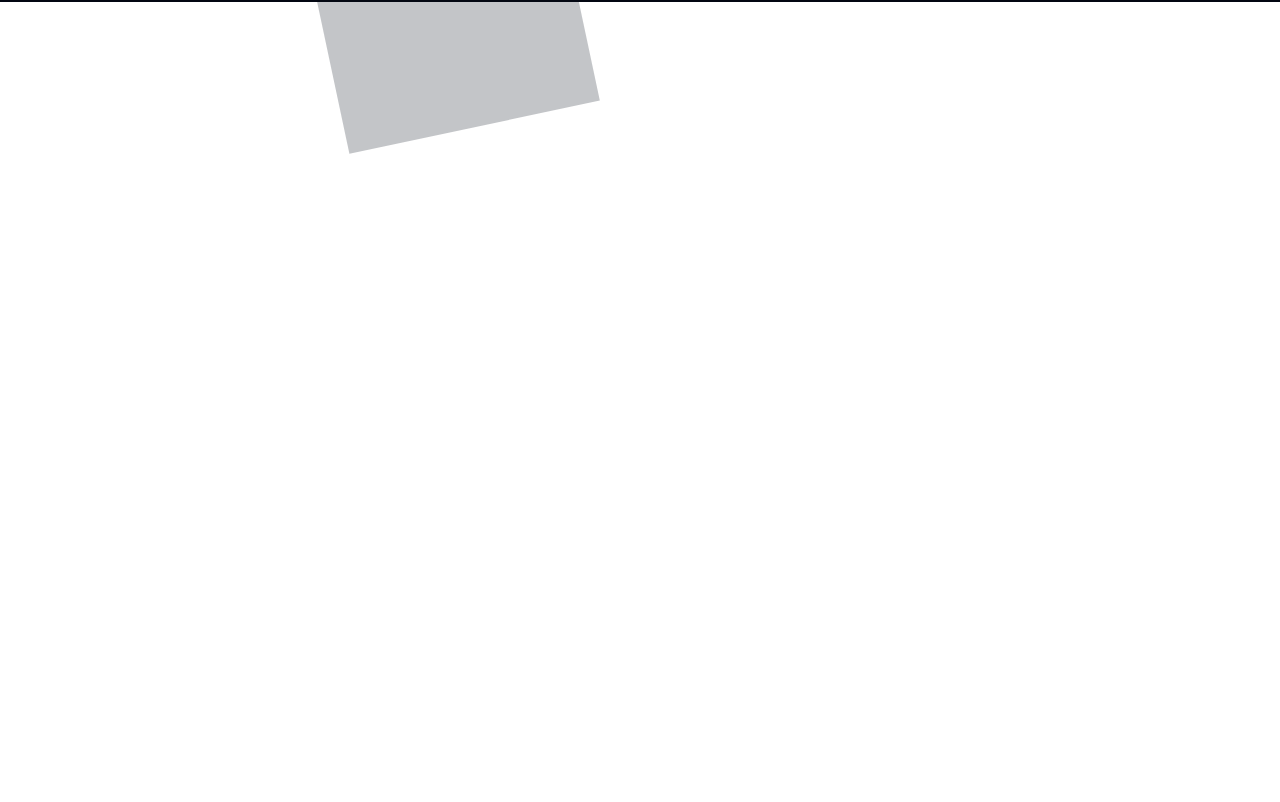
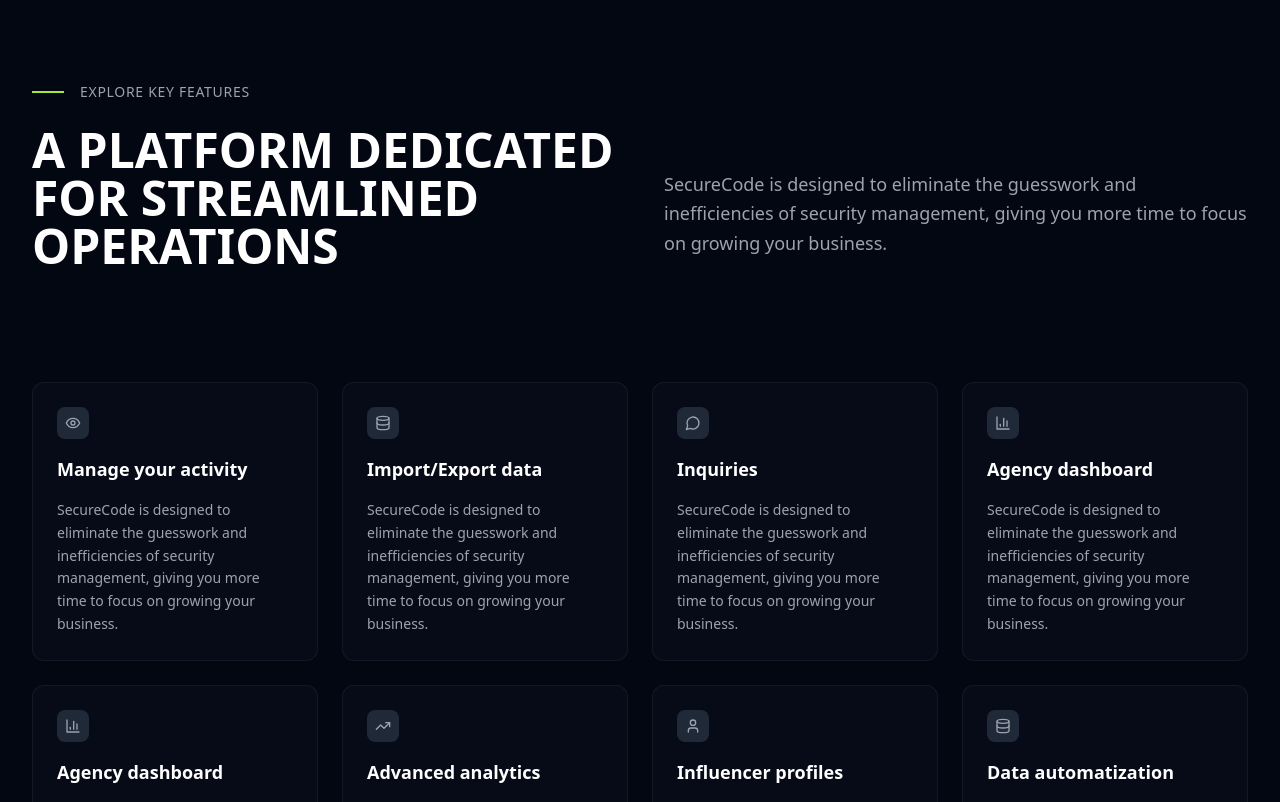
Before and after one commit to shahzada-shah/raijin-guard, a React (Vite) app: page / in a window 1280 px wide. Shown: the part 1598-2400 px from the top of the page. Before the commit the page ends 1752 px from the top, so only its background shows below. Built offline with nearby package versions, Linux system fonts and the light colour scheme.

Commit message:
Create Features section with header and feature grid

```diff
--- a/src/App.tsx
+++ b/src/App.tsx
@@ -3,6 +3,7 @@ import Navigation from './components/Navigation';
 import HeroSection from './components/HeroSection';
 import AdvantagesSection from './components/AdvantagesSection';
 import CoreBenefitsSection from './components/CoreBenefitsSection';
+import FeaturesSection from './components/FeaturesSection';
 
 function App() {
   const [activeNav, setActiveNav] = useState('SECURITY');
@@ -20,6 +21,7 @@ function App() {
       <Navigation activeNav={activeNav} setActiveNav={setActiveNav} />
       <HeroSection />
       <CoreBenefitsSection />
+      <FeaturesSection />
     </div>
   );
 }
--- /dev/null
+++ b/src/components/FeaturesSection.tsx
@@ -0,0 +1,120 @@
+import React from 'react';
+import { Eye, Database, MessageCircle, BarChart3, User, TrendingUp } from 'lucide-react';
+
+export default function FeaturesSection() {
+  const features = [
+    {
+      icon: Eye,
+      title: "Manage your activity",
+      description: "SecureCode is designed to eliminate the guesswork and inefficiencies of security management, giving you more time to focus on growing your business."
+    },
+    {
+      icon: Database,
+      title: "Import/Export data",
+      description: "SecureCode is designed to eliminate the guesswork and inefficiencies of security management, giving you more time to focus on growing your business."
+    },
+    {
+      icon: MessageCircle,
+      title: "Inquiries",
+      description: "SecureCode is designed to eliminate the guesswork and inefficiencies of security management, giving you more time to focus on growing your business."
+    },
+    {
+      icon: BarChart3,
+      title: "Agency dashboard",
+      description: "SecureCode is designed to eliminate the guesswork and inefficiencies of security management, giving you more time to focus on growing your business."
+    },
+    {
+      icon: BarChart3,
+      title: "Agency dashboard",
+      description: "SecureCode is designed to eliminate the guesswork and inefficiencies of security management, giving you more time to focus on growing your business."
+    },
+    {
+      icon: TrendingUp,
+      title: "Advanced analytics",
+      description: "SecureCode is designed to eliminate the guesswork and inefficiencies of security management, giving you more time to focus on growing your business."
+    },
+    {
+      icon: User,
+      title: "Influencer profiles",
+      description: "SecureCode is designed to eliminate the guesswork and inefficiencies of security management, giving you more time to focus on growing your business."
+    },
+    {
+      icon: Database,
+      title: "Data automatization",
+      description: "SecureCode is designed to eliminate the guesswork and inefficiencies of security management, giving you more time to focus on growing your business."
+    },
+    {
+      icon: Eye,
+      title: "Manage your activity",
+      description: "SecureCode is designed to eliminate the guesswork and inefficiencies of security management, giving you more time to focus on growing your business."
+    },
+    {
+      icon: Database,
+      title: "Import/Export data",
+      description: "SecureCode is designed to eliminate the guesswork and inefficiencies of security management, giving you more time to focus on growing your business."
+    },
+    {
+      icon: MessageCircle,
+      title: "Inquiries",
+      description: "SecureCode is designed to eliminate the guesswork and inefficiencies of security management, giving you more time to focus on growing your business."
+    },
+    {
+      icon: BarChart3,
+      title: "Agency dashboard",
+      description: "SecureCode is designed to eliminate the guesswork and inefficiencies of security management, giving you more time to focus on growing your business."
+    }
+  ];
+
+  return (
+    <section id="features" className="relative z-10 py-20 bg-gray-950 min-h-screen">
+      <div className="max-w-7xl mx-auto px-4 sm:px-6 lg:px-8">
+        {/* Header Section */}
+        <div className="mb-20">
+          <div className="flex items-center mb-6">
+            <div className="w-8 h-0.5 bg-lime-400 mr-4"></div>
+            <span className="text-sm text-gray-400 uppercase tracking-wider font-medium">Explore key features</span>
+          </div>
+
+          <div className="grid lg:grid-cols-2 gap-12 items-center">
+            <div>
+              <h2 className="text-4xl md:text-5xl font-bold text-white leading-tight mb-8">
+                A PLATFORM DEDICATED
+                <br />
+                FOR STREAMLINED OPERATIONS
+              </h2>
+            </div>
+            <div>
+              <p className="text-gray-400 text-lg leading-relaxed">
+                SecureCode is designed to eliminate the guesswork and inefficiencies of security
+                management, giving you more time to focus on growing your business.
+              </p>
+            </div>
+          </div>
+        </div>
+
+        {/* Features Grid */}
+        <div className="grid grid-cols-1 md:grid-cols-2 lg:grid-cols-4 gap-6">
+          {features.map((feature, index) => {
+            const IconComponent = feature.icon;
+            return (
+              <div
+                key={index}
+                className="bg-gray-900/30 border border-gray-800/50 rounded-xl p-6 hover:bg-gray-900/50 transition-all duration-300"
+              >
+                <div className="mb-4">
+                  <div className="w-8 h-8 bg-gray-800 rounded-lg flex items-center justify-center mb-4">
+                    <IconComponent className="w-4 h-4 text-gray-400" />
+                  </div>
+                  <h3 className="text-white font-semibold text-lg mb-3">{feature.title}</h3>
+                </div>
+                <p className="text-gray-400 text-sm leading-relaxed">
+                  {feature.description}
+                </p>
+              </div>
+            );
+          })}
+        </div>
+      </div>
+    </section>
+  );
+}
--- a/src/components/Navigation.tsx
+++ b/src/components/Navigation.tsx
@@ -27,6 +27,7 @@ export default function Navigation({ activeNav, setActiveNav }: NavigationProps)
   const navItems: NavItem[] = [
     { name: 'SECURITY', href: '#security' },
     { name: 'ADVANTAGES', href: '#advantages' },
+    { name: 'FEATURES', href: '#features' },
   ];
 
   const handleNavClick = (item: NavItem) => {
@@ -36,6 +37,15 @@ export default function Navigation({ activeNav, setActiveNav }: NavigationProps)
       const coreBenefitsSection = document.getElementById('core-benefits');
       if (coreBenefitsSection) {
         coreBenefitsSection.scrollIntoView({
+          behavior: 'smooth',
+          block: 'start',
+          inline: 'nearest'
+        });
+      }
+    } else if (item.name === 'FEATURES') {
+      const featuresSection = document.getElementById('features');
+      if (featuresSection) {
+        featuresSection.scrollIntoView({
           behavior: 'smooth',
           block: 'start',
           inline: 'nearest'
```
